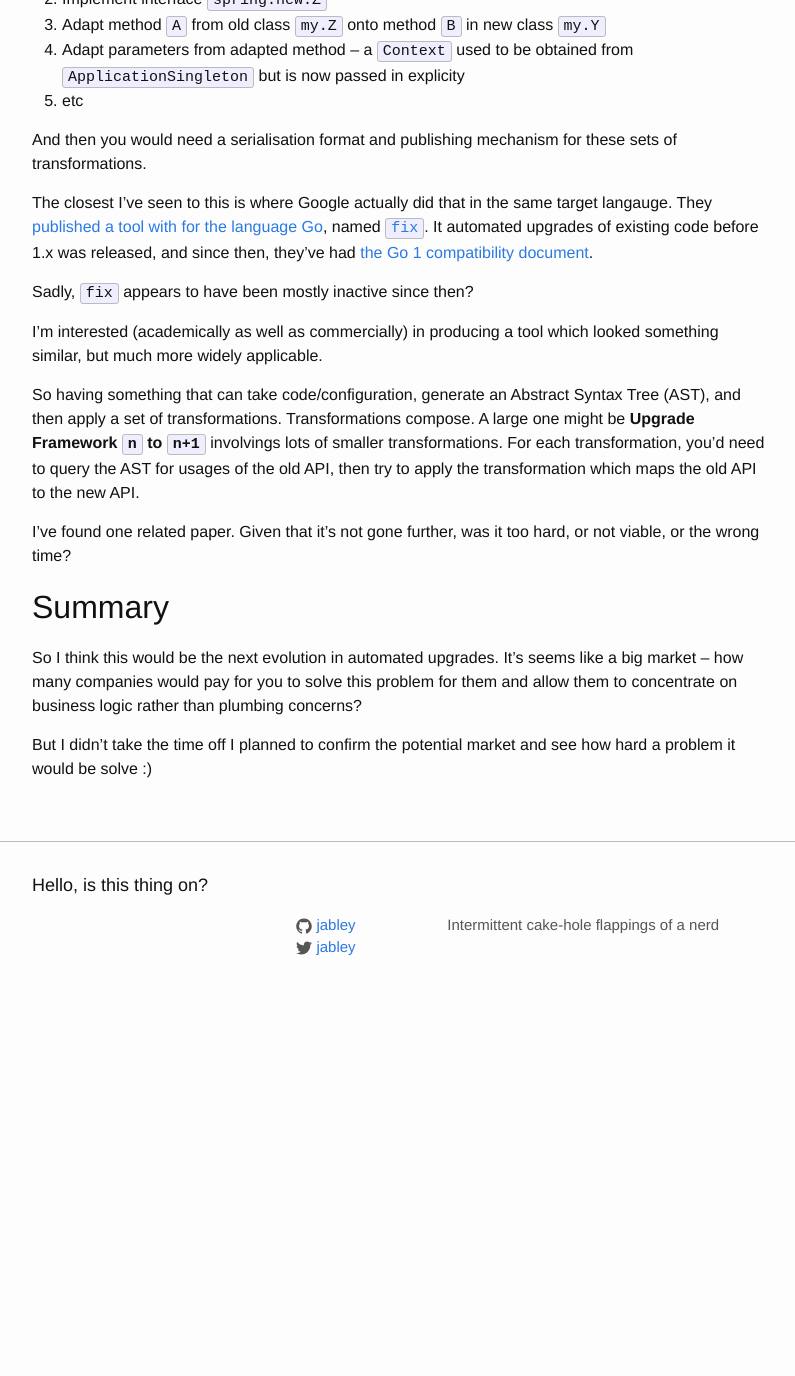
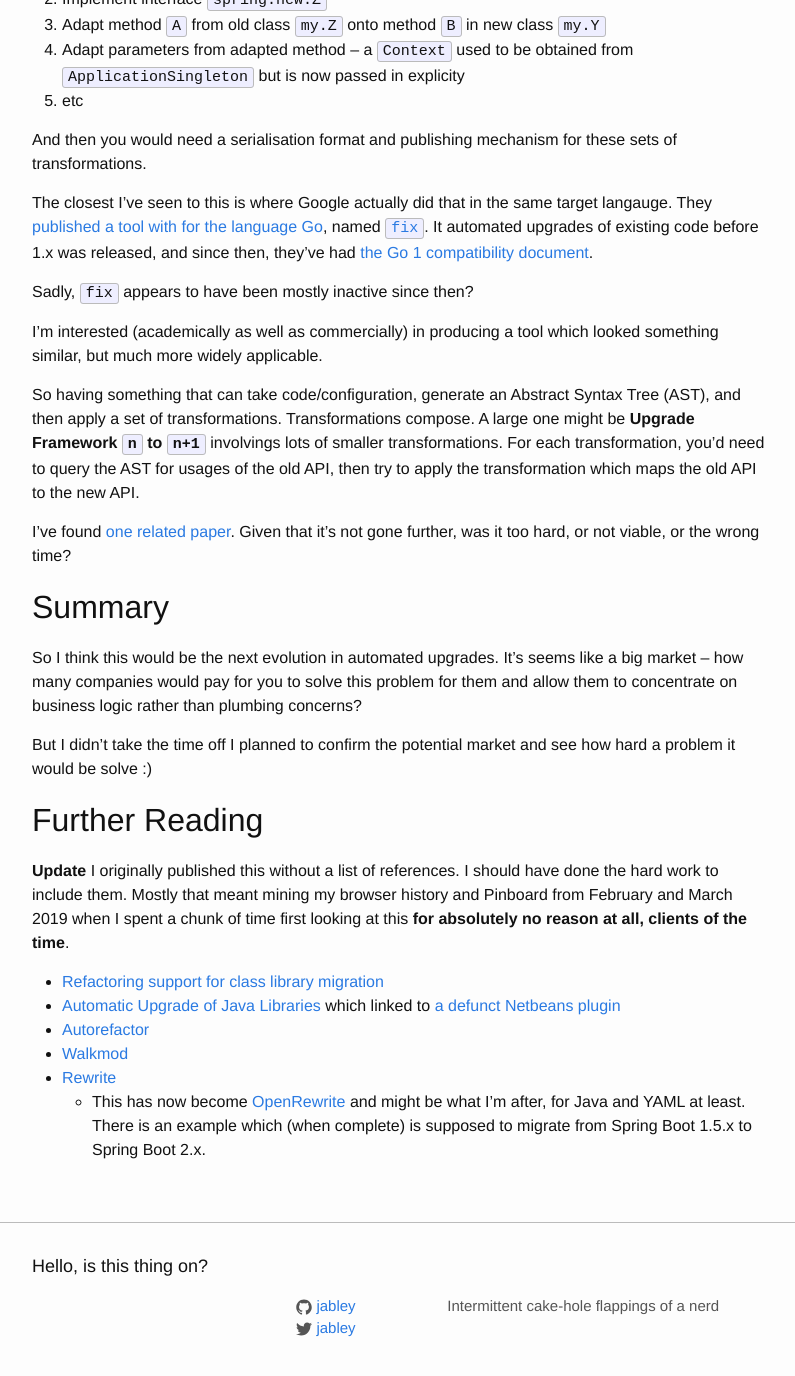
Before and after one commit to jabley/jamesabley.com, a Jekyll site: the page built from _posts/2021-01-09-software-is-drowning-the-world.md, in a window 1280 px wide and 1400 px high, scrolled down 3456 px. Shown: the top 1376 px of the window, without its empty margins (238-1033 px from the left). Built offline with Jekyll 4.4.1, drawn with Linux system fonts in a browser that asks for light colours; before the commit the page ends 4475 px from its top, so only the background shows below that.

Commit message:
Add links to Software is Drowning post

```diff
--- a/_posts/2021-01-09-software-is-drowning-the-world.md
+++ b/_posts/2021-01-09-software-is-drowning-the-world.md
@@ -215,8 +215,9 @@ transformation, you'd need to query the AST for usages of the old
 API, then try to apply the transformation which maps the old API
 to the new API.
 
-I've found one related paper. Given that it's not gone further, was
-it too hard, or not viable, or the wrong time?
+I've found [one related paper](https://dl.acm.org/doi/10.1145/1103845.1094832).
+Given that it's not gone further, was it too hard, or not viable, or
+the wrong time?
 
 ## Summary
 
@@ -227,3 +228,22 @@ business logic rather than plumbing concerns?
 
 But I didn't take the time off I planned to confirm the potential
 market and see how hard a problem it would be solve :)
+
+## Further Reading
+
+**Update** I originally published this without a list of references.
+I should have done the hard work to include them. Mostly that meant
+mining my browser history and Pinboard from February and March 2019
+when I spent a chunk of time first looking at this
+**for absolutely no reason at all, clients of the time**.
+
+* [Refactoring support for class library migration](https://dl.acm.org/doi/10.1145/1103845.1094832)
+* [Automatic Upgrade of Java Libraries](https://ercim-news.ercim.eu/en88/special/automatic-upgrade-of-java-libraries)
+  which linked to [a defunct Netbeans plugin](http://web.archive.org/web/20170409031849/http://kenai.com/projects/refactoringng)
+* [Autorefactor](http://autorefactor.org/)
+* [Walkmod](http://walkmod.com/)
+* [Rewrite](https://github.com/Netflix-Skunkworks/rewrite)
+    * This has now become [OpenRewrite](https://docs.openrewrite.org/)
+      and might be what I'm after, for Java and YAML at least. There is
+      an example which (when complete) is supposed to migrate from
+      Spring Boot 1.5.x to Spring Boot 2.x.
```
